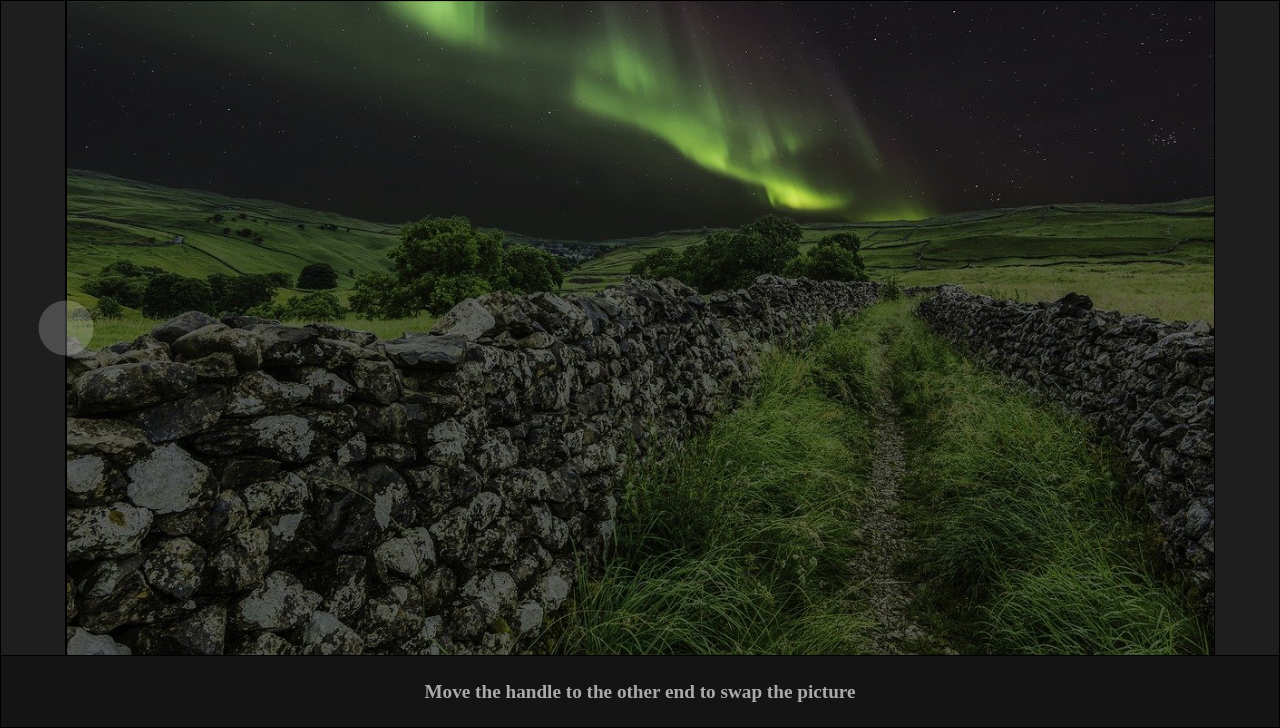
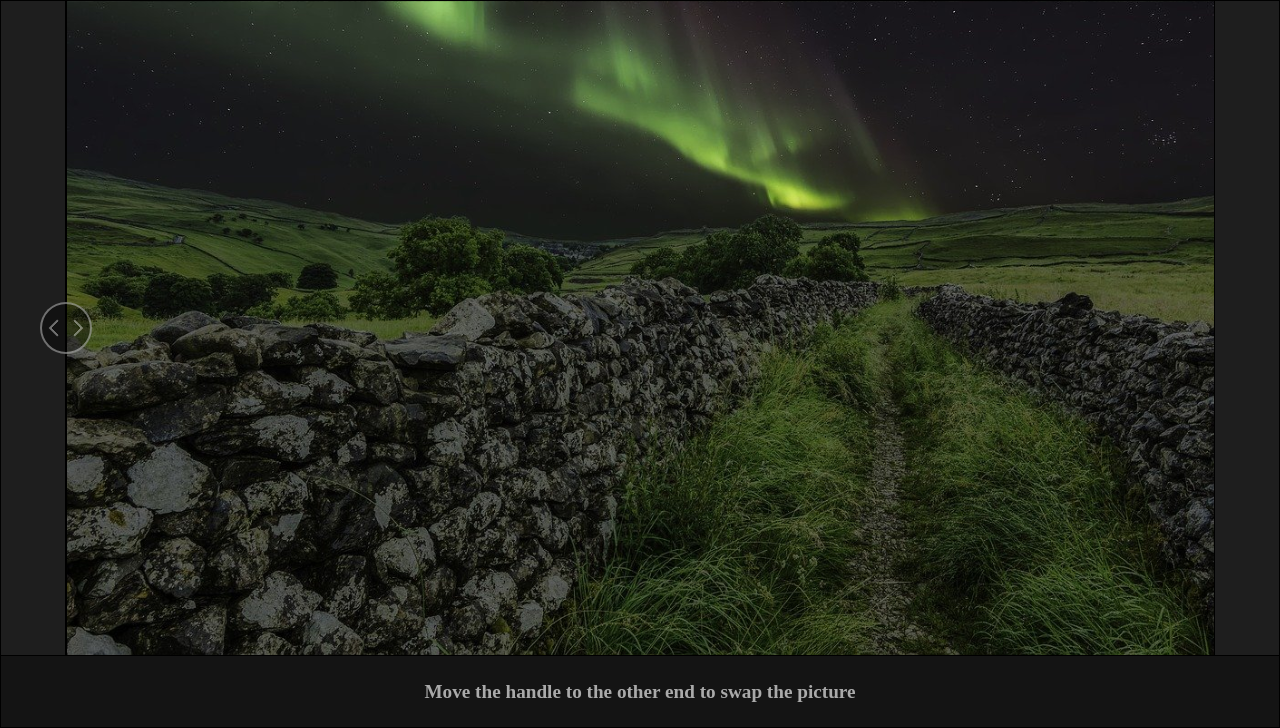
Before and after one commit to m-domagala/drag-slider, a website built with webpack: page src/main.html in a window 1280 px wide. Shown: the part 72-800 px from the top of the page. Built offline with nearby package versions, Linux system fonts and the light colour scheme.

Commit message:
ios bounce fix, style arrows, minor style change

```diff
--- a/src/scss/_style.scss
+++ b/src/scss/_style.scss
@@ -1,5 +1,7 @@
 html,
 body {
+ position: fixed;
+ width: 100%;
  height: 100%;
  overflow: hidden;
  overscroll-behavior: none;
@@ -15,7 +17,7 @@ body {
  margin: 0 auto;
  text-align: center;
  user-select: none;
- font-family: 'Times New Roman', Times, serif;
+ font-family: serif;
  border: 1px solid black;
 }
 
@@ -85,7 +87,8 @@ body {
  display: flex;
  flex-grow: 1;
  margin: 10% 0;
- border: 1px solid black;
+ border-top: 1px solid black;
+ border-bottom: 1px solid black;
  @include portrait-large {
   margin: 5% 0;
  }
@@ -93,6 +96,8 @@ body {
   margin: 0 7%;
   border-top: 0;
   border-bottom: 0;
+  border-left: 1px solid black;
+  border-right: 1px solid black;
  }
  @include landscape-large {
   margin: 0 5%;
@@ -158,19 +163,32 @@ body {
   position: absolute;
   top: 50%;
   left: 50%;
-  width: 55px;
-  height: 55px;
-  line-height: 55px;
-  transform: translate(-50%, -50%) rotate(90deg);
+  width: 52px;
+  height: 52px;
   border-radius: 50%;
-  font-size: 22px;
-  font-weight: bold;
-  color: rgba(0, 0, 0, 0.5);
-  background-color: rgba(255, 255, 255, 0.2);
+  display: flex;
+  flex-direction: column;
+  justify-content: center;
+  align-items: center;
+  transform: translate(-50%, -50%);
+  background-color: rgba(0, 0, 0, 0.4);
+  color: rgba(255, 255, 255, 0.4);
+  border: 2px solid;
   cursor: pointer;
   -webkit-tap-highlight-color: transparent;
   @include landscape {
-   transform: translate(-50%, -50%) rotate(0);
+   transform: translate(-50%, -50%) rotate(90deg);
+  }
+  &-arrow {
+   width: 12px;
+   height: 12px;
+   box-shadow: 2px 2px;
+   &--top {
+    transform: rotate(225deg);
+   }
+   &--bottom {
+    transform: rotate(45deg);
+   }
   }
  }
 }
```
